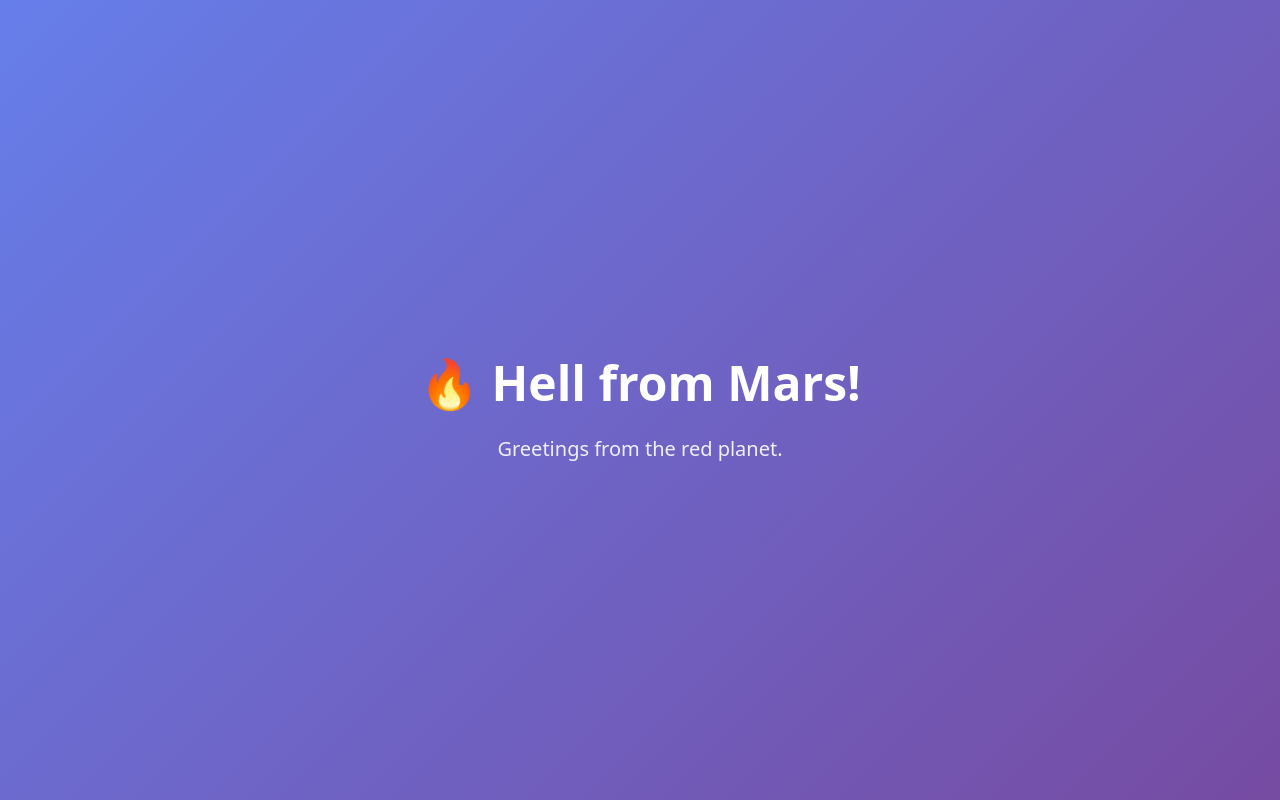
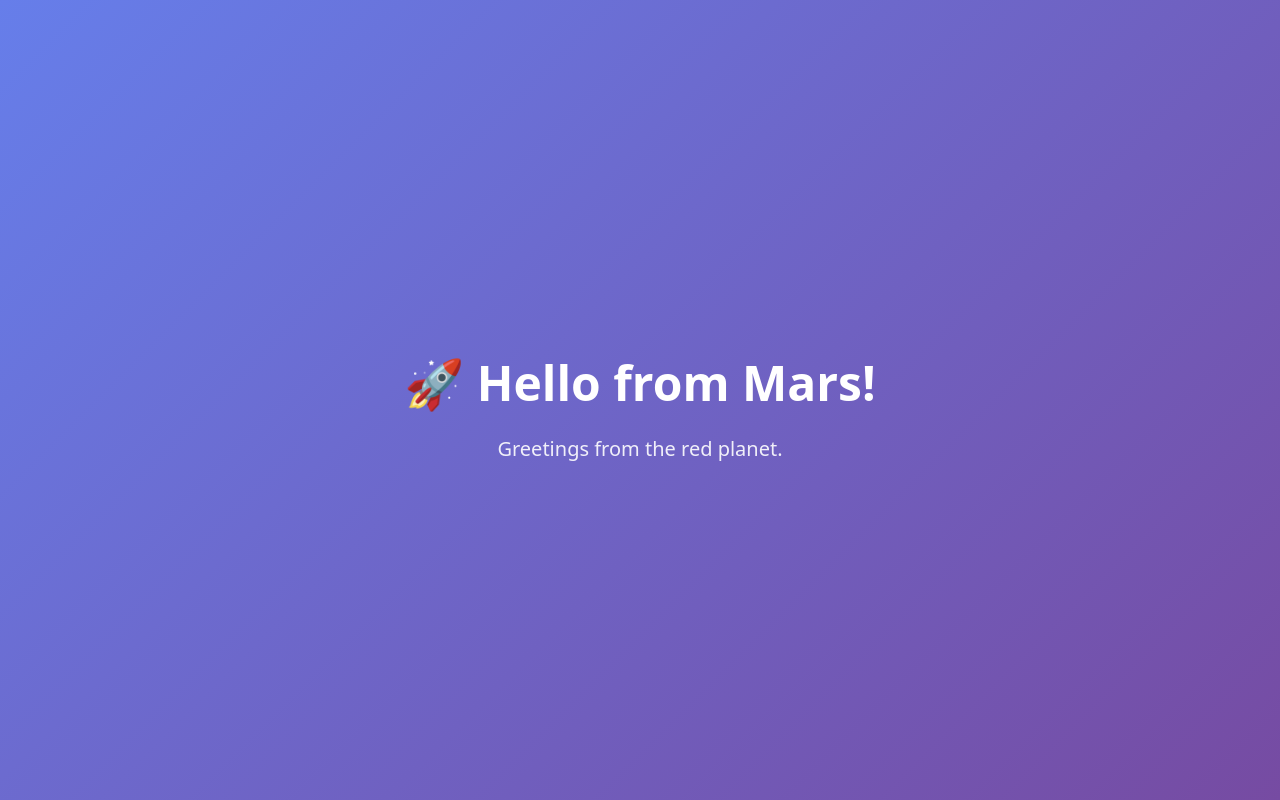
Before and after one commit to aidencullo/cloudflare-page, a plain HTML site: page index.html in a window 1280 px wide. Drawn offline with Linux system fonts and the light colour scheme.

Commit message:
Fix typo: Hello from Mars (not Hell)
🤖 Generated with [Claude Code](https://claude.com/claude-code)

Co-Authored-By: Claude Sonnet 4.5 <noreply@anthropic.com>

```diff
--- a/index.html
+++ b/index.html
@@ -31,7 +31,7 @@
 </head>
 <body>
     <div class="container">
-        <h1>🔥 Hell from Mars!</h1>
+        <h1>🚀 Hello from Mars!</h1>
         <p>Greetings from the red planet.</p>
     </div>
 </body>
```
